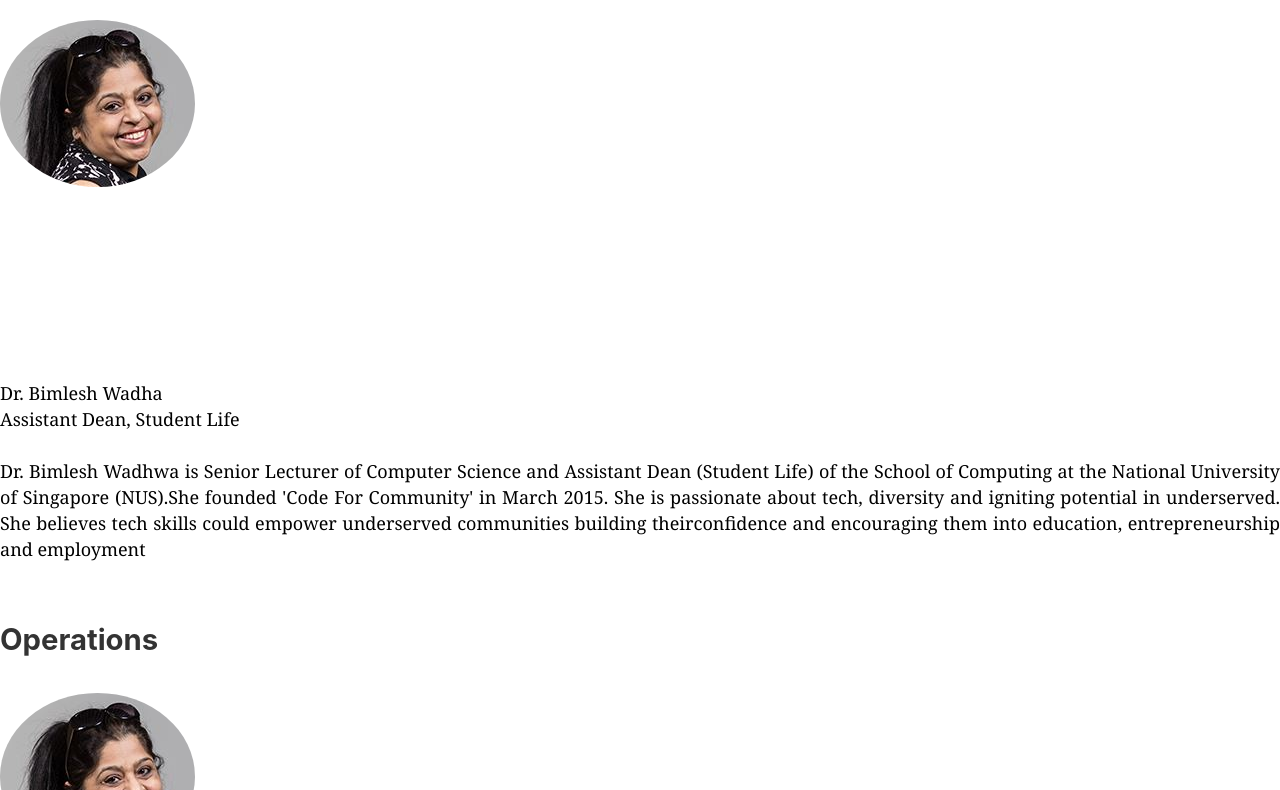
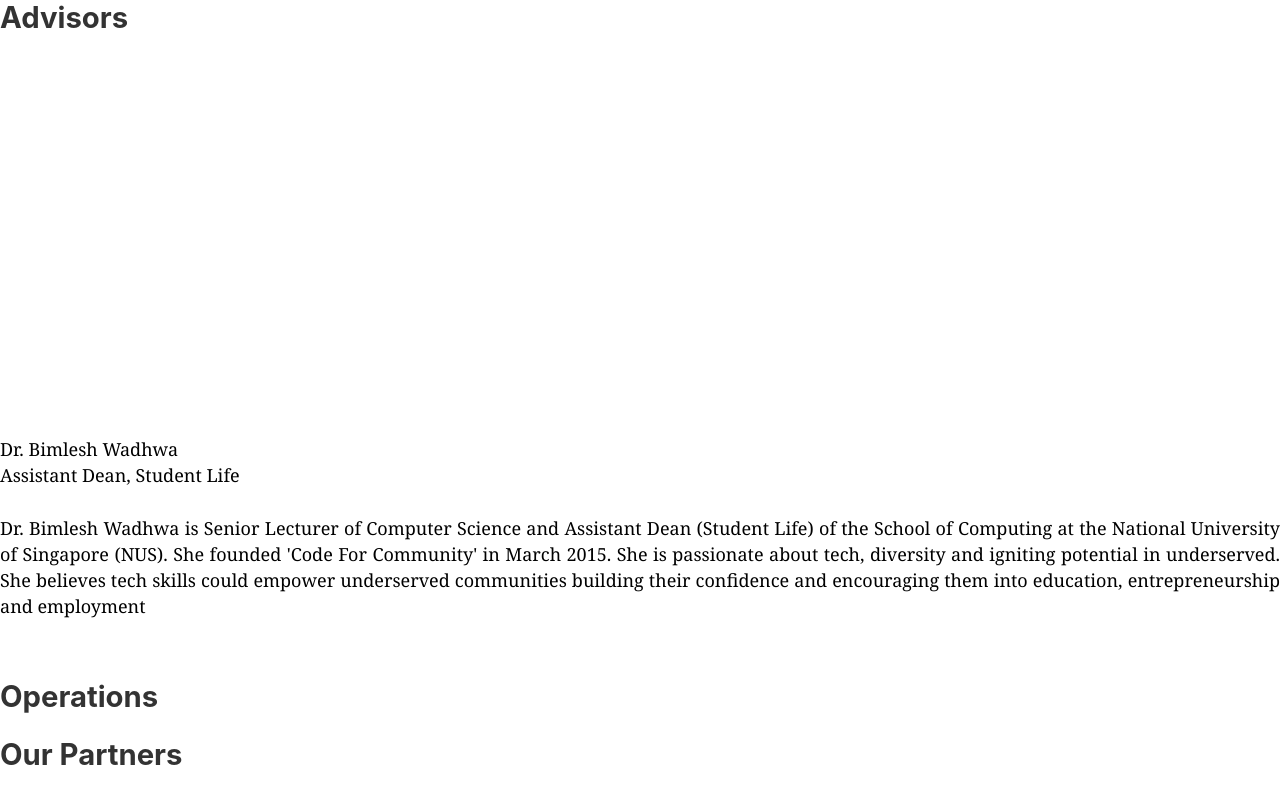
Before and after one commit to samuelfangjw/code-for-community, a Gatsby site: page /about in a window 1280 px wide. Shown: the part 708-1498 px from the top of the page. Built offline with nearby package versions, Linux system fonts and the light colour scheme; Gatsby itself is replaced by a stand-in of ours.

Commit message:
markdown integration

```diff
--- a/gatsby-config.js
+++ b/gatsby-config.js
@@ -9,8 +9,8 @@ module.exports = {
     {
       resolve: `gatsby-source-filesystem`,
       options: {
-        name: `images`,
-        path: `${__dirname}/src/images`,
+        name: `content`,
+        path: `${__dirname}/src/content`,
       },
     },
     `gatsby-transformer-sharp`,
@@ -26,6 +26,14 @@ module.exports = {
         display: `minimal-ui`,
       },
     },
+    {
+      resolve: 'gatsby-source-filesystem',
+      options: {
+        path: `${__dirname}/src/content`,
+        name: 'content'
+      }
+    },
+    'gatsby-transformer-remark'
     // this (optional) plugin enables Progressive Web App + Offline functionality
     // To learn more, visit: https://gatsby.dev/offline
     // `gatsby-plugin-offline`,
--- a/package.json
+++ b/package.json
@@ -6,7 +6,7 @@
   "author": "CSP",
   "dependencies": {
     "gatsby": "^2.22.15",
-    "gatsby-image": "^2.4.3",
+    "gatsby-image": "^2.4.5",
     "gatsby-plugin-manifest": "^2.4.2",
     "gatsby-plugin-offline": "^3.2.1",
     "gatsby-plugin-react-helmet": "^3.3.1",
--- a/src/components/AboutCard.js
+++ b/src/components/AboutCard.js
@@ -1,4 +1,6 @@
 import React from "react";
+import { graphql } from "gatsby"
+import Img from "gatsby-image"
 
 const ContainerStyle = {
     display: 'block',
@@ -30,24 +32,31 @@ const TextStyle = {
     textAlign: 'justify',
 }
 
-const TextContainer = ({name, title, bio}) => (
+const TextContainer = ({name, role, description}) => (
     <div style={TextStyle}>
         <p style={{margin: "0"}}>{name}</p>
-        <p>{title}</p>
-        <p>{bio}</p>
+        <p>{role}</p>
+        <p>{description}</p>
     </div>
 )
 
 
-const AboutCard = ({img, name, title, bio}) => (
+const AboutCard = ({about}) => {
+    const name = about.name;
+    const img = about.profilePicture.relativePath;
+    const role = about.role;
+    const description = about.description;
+
+    return (
     <Container>
         <ImageContainer>
             <span>
-                <img src={img} alt={title} style={{borderRadius: '50%'}}/>
+                {/* <img src={img} alt="picture" style={{borderRadius: "50%"}}/> */}
             </span>
         </ImageContainer>
-        <TextContainer name={name} title={title} bio={bio}></TextContainer>
+        <TextContainer name={name} role={role} description={description}></TextContainer>
     </Container>
-)
+    )
+}
 
 export default AboutCard;
--- /dev/null
+++ b/src/content/about/advisors/bimlesh/index.md
@@ -0,0 +1,6 @@
+---
+name: 'Dr. Bimlesh Wadhwa'
+profilePicture: 'bimlesh.jpg'
+role: 'Assistant Dean, Student Life'
+description: "Dr. Bimlesh Wadhwa is Senior Lecturer of Computer Science and Assistant Dean (Student Life) of the School of Computing at the National University of Singapore (NUS).\nShe founded 'Code For Community' in March 2015. She is passionate about tech, diversity and igniting potential in underserved. She believes tech skills could  empower underserved communities building  their confidence and encouraging them into education, entrepreneurship and employment"
+---
--- /dev/null
+++ b/src/content/about/operations/adele_chiew/index.md
@@ -0,0 +1,6 @@
+---
+name: 'Ms. Adele Chiew'
+profilePicture: 'adele_chiew.jpg'
+role: 'Manager, Student Life'
+description: "Ms Adele Chiew is Manager (Student Life) at School of Computing. Highly experienced in administration and student support, Adele is incredibly supportive of the 'Code for Community' projects from its inception. Her experience in corporate partnerships, finance and procurement matters and policy implementation has helped evolve 'Code for Community' in the past few years"
+---
--- a/src/pages/about.js
+++ b/src/pages/about.js
@@ -54,19 +54,83 @@ const PartnerContainer = () => (
     </div>
 )
 
-const AboutPage  = () => (
+const AboutPage  = ({data}) => (
     <Layout>
     <BannerContainer/>
+    <h1>{data.bimlesh.edges[0].node.frontmatter.name}</h1>
     <h1 style={{textAlign: "center", margin: "20px auto"}}>
         Meet the Team!
     </h1>
     <h2>Advisors</h2>
-    <AboutCard img={Bimlesh} name="Dr. Bimlesh Wadha" title="Assistant Dean, Student Life" bio={bimleshbio}/>
+    <AboutCard about={data.bimlesh.edges[0].node.frontmatter}/>
     <h2>Operations</h2>
-    <AboutCard img={Bimlesh} name="Dr. Bimlesh Wadha" title="Assistant Dean, Student Life" bio={bimleshbio}/>
+    {/* <AboutCard img={Bimlesh} name="Dr. Bimlesh Wadha" title="Assistant Dean, Student Life" bio={bimleshbio}/> */}
     <h2>Our Partners</h2>
     <PartnerContainer/>
     </Layout>
 )
 
 export default AboutPage
+
+export const pageQuery = graphql`
+  query teamQuery {
+    bimlesh: allMarkdownRemark(
+      filter: {
+        fileAbsolutePath: {regex: "/bimlesh/"}
+      }
+    ) {
+      edges {
+        node {
+          frontmatter {
+            name
+            role
+            description
+            profilePicture {
+              relativePath
+            }
+          }
+        }
+      }
+    }
+
+  	adelle: allMarkdownRemark(
+      filter: {
+        fileAbsolutePath: {regex: "/adelle/"}
+      }
+    ) {
+      edges {
+        node {
+          frontmatter {
+            name
+            role
+            description
+            profilePicture {
+              relativePath
+            }
+          }
+        }
+      }
+    }
+
+  	partners: allMarkdownRemark(
+      filter: {
+        fileAbsolutePath: {regex: "/partners/"}
+      }
+      sort: {
+        fields: [frontmatter___order]
+        order: ASC
+      }
+    ) {
+      edges {
+        node {
+          frontmatter {
+            name
+            profilePicture {
+              relativePath
+            }
+          }
+        }
+      }
+    }
+  }
+`;
```
Also changed, not shown: src/content/about/advisors/bimlesh/bimlesh.jpg (added), src/content/about/operations/adele_chiew/adele_chiew.jpg (added), 1 other file.
